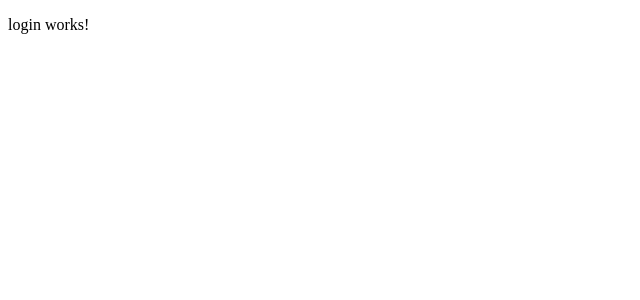
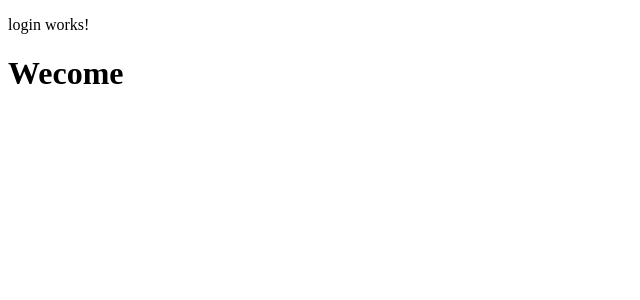
Before and after one commit to Vishal8283/schoolmgt, an Angular app: page /login in a window 1280 px wide. Shown: the top 300 px of the page, without its empty margins (0-640 px from the left). Built offline with nearby package versions, Linux system fonts and the light colour scheme.

Commit message:
changes made

```diff
--- a/src/app/login/login.component.html
+++ b/src/app/login/login.component.html
@@ -1 +1,3 @@
 <p>login works!</p>
+
+<h1>Wecome</h1>
```
